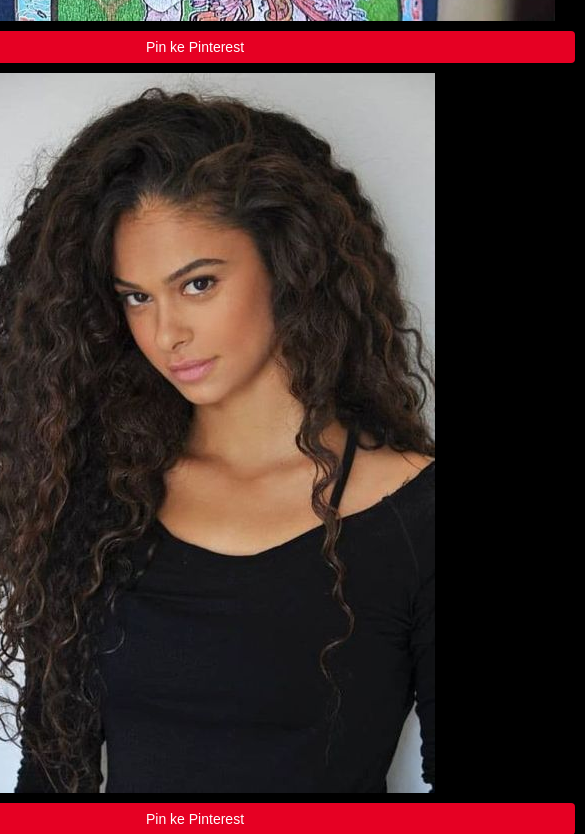
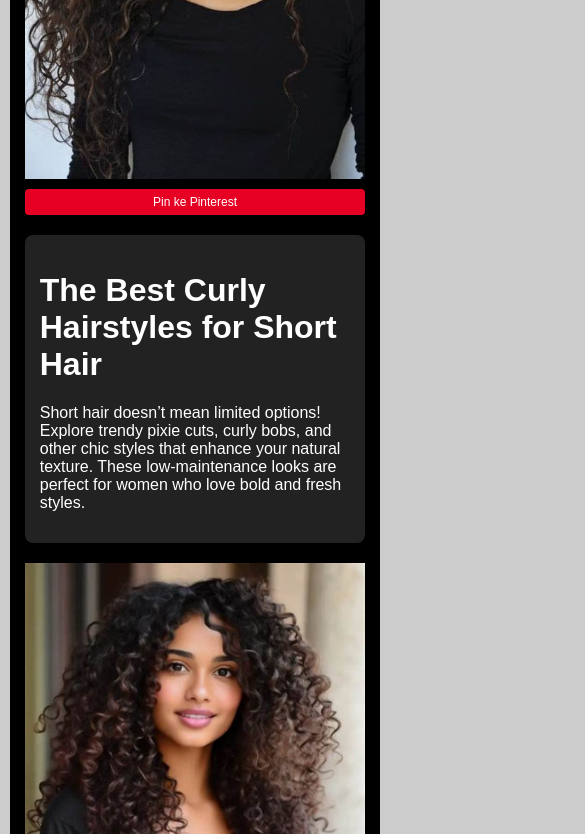
Before and after one commit to aprijalb/curly-hairstyle, a plain HTML site: page index.html in a window 390 px wide. Shown: the part 1166-2000 px from the top of the page, 585 px wide, since content can reach past the window. Drawn offline with Linux system fonts and the light colour scheme.

Commit message:
Update index.html

```diff
--- a/index.html
+++ b/index.html
@@ -52,6 +52,19 @@
             text-decoration: none;
             font-size: 14px;
             text-align: center;
+        }
+        @media (max-width: 820px) {
+            #wrapper {
+                width: 95%;
+                padding: 15px;
+            }
+            .content-block {
+                padding: 15px;
+            }
+            .pin-button {
+                padding: 6px 12px;
+                font-size: 12px;
+            }
         }
     </style>
 </head>
```
